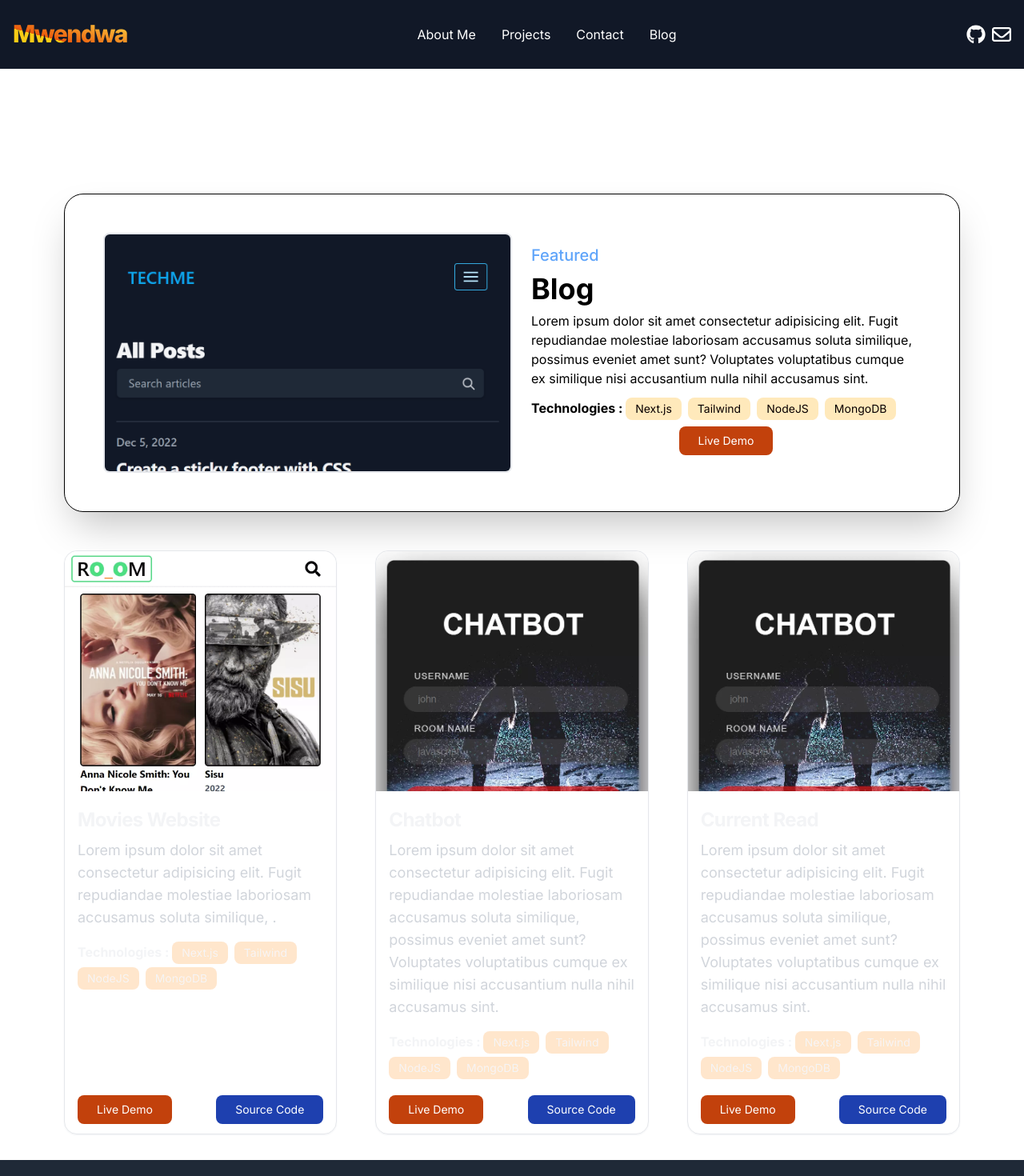
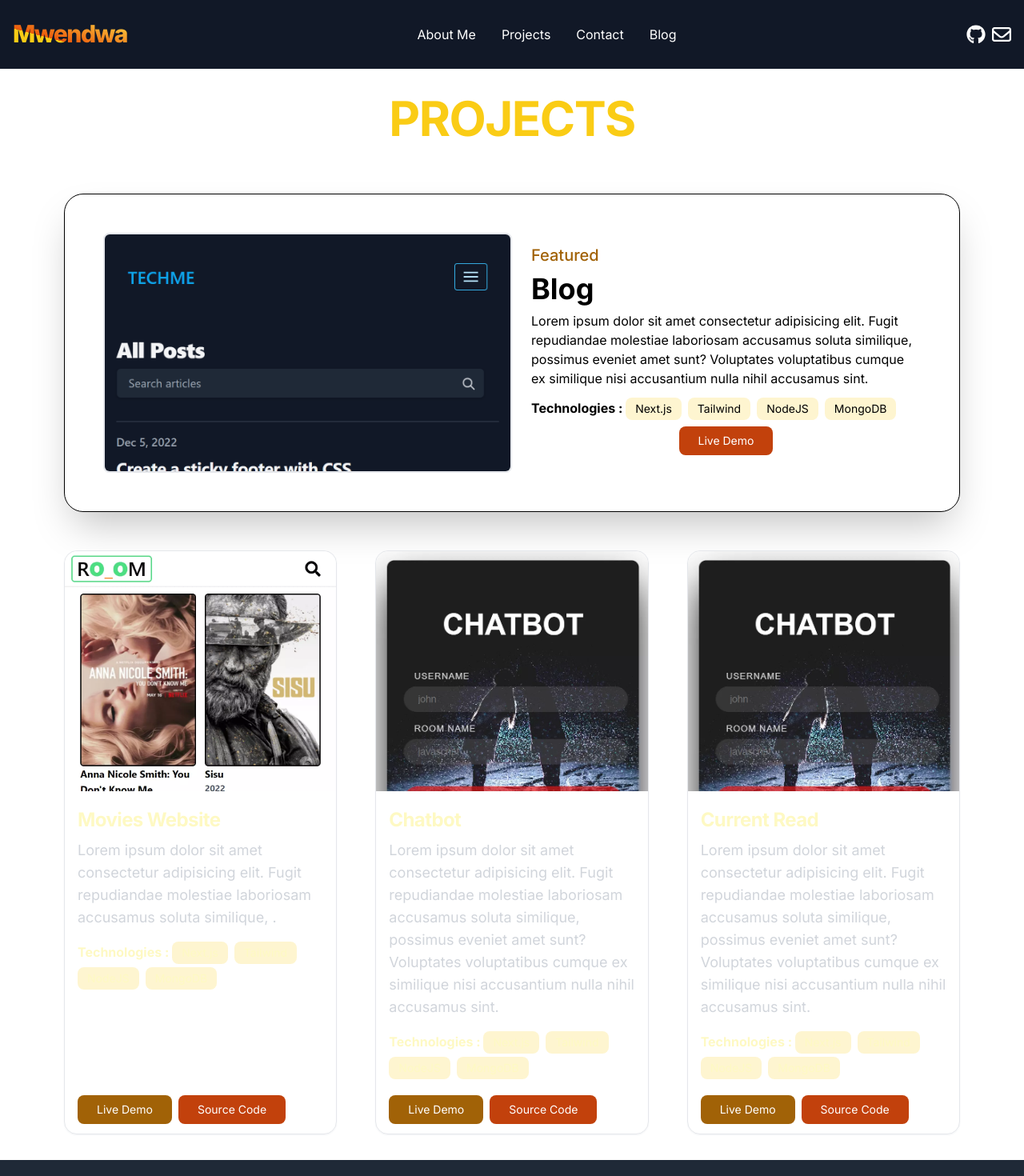
Before and after one commit to JohnMwendwa/portfolio_v2, a Next.js app: page /projects in a window 1280 px wide. Shown: the top 1470 px of the page at 80% size. Built offline with nearby package versions, Linux system fonts and the light colour scheme.

Commit message:
animate project cards

```diff
--- a/src/components/sections/Projects.tsx
+++ b/src/components/sections/Projects.tsx
@@ -58,11 +58,15 @@ const ProectDetails = [
 const Projects = () => {
   return (
     <div className="my-8 px-6 sm:px-16 w-full">
-      <h1 className="font-bold text-white text-4xl sm:text-6xl mb-16 w-full text-center uppercase tracking-tight">
+      <h1 className="font-bold text-yellow-400 text-4xl sm:text-6xl mb-16 w-full text-center uppercase tracking-tight">
         Projects
       </h1>
+
       <div className="grid grid-cols-12 gap-y-8 md:gap-12 px-4">
-        <div
+        <motion.div
+          initial={{ opacity: 0, x: -50 }}
+          animate={{ opacity: 1, x: 0 }}
+          transition={{ duration: 1.5 }}
           className="col-span-12 w-full flex flex-col md:flex-row
          items-center justify-between rounded-3xl border border-black shadow-2xl p-4 sm:p-12 bg-white"
         >
@@ -77,7 +81,9 @@ const Projects = () => {
             />
           </div>
           <div className="md:w-1/2 flex flex-col justify-between items-start pl-6 mt-2 md:mt-0">
-            <span className="text-blue-400 font-medium text-xl">Featured</span>
+            <span className="text-yellow-700 font-medium text-xl">
+              Featured
+            </span>
             <h2 className="py-2 font-bold text-4xl">
               {ProectDetails[0].title}
             </h2>
@@ -87,7 +93,7 @@ const Projects = () => {
               {ProectDetails[0].technologies.map((tech, idx) => (
                 <span
                   key={idx}
-                  className="inline-flex flex-wrap px-3 py-1 mt-1 mr-2 rounded-lg bg-orange-200/50 text-sm saturate-200"
+                  className="inline-flex flex-wrap px-3 py-1 mt-1 mr-2 rounded-lg bg-yellow-400/20 text-sm"
                 >
                   {tech}
                 </span>
@@ -97,16 +103,19 @@ const Projects = () => {
               <Link
                 href={ProectDetails[0].demo}
                 target="_blank"
-                className="bg-orange-700 text-white px-6 py-2 text-sm rounded-lg"
+                className="bg-orange-700 hover:bg-orange-600 text-white px-6 py-2 text-sm rounded-lg"
               >
                 Live Demo
               </Link>
             </div>
           </div>
-        </div>
+        </motion.div>
 
         {ProectDetails.slice(1, 4).map((project, idx) => (
-          <div
+          <motion.div
+            initial={{ opacity: 0, y: 50 }}
+            whileInView={{ opacity: 1, y: 0 }}
+            transition={{ duration: 0.5, delay: 0.7 * idx }}
             key={idx}
             className="col-span-12 md:col-span-6 xl:col-span-4 flex flex-col border border-gray-200 rounded-2xl shadow-sm shadow-gray-100"
           >
@@ -124,7 +133,7 @@ const Projects = () => {
               />
             </motion.div>
 
-            <div className="mt-3 px-4 py-2 text-gray-100 flex-1">
+            <div className="mt-3 px-4 py-2 text-yellow-100 flex-1">
               <h3 className="mb-2 text-2xl font-bold tracking-tight">
                 {project.title}
               </h3>
@@ -137,18 +146,18 @@ const Projects = () => {
                 {project.technologies.map((tech, idx) => (
                   <span
                     key={idx}
-                    className="inline-flex flex-wrap px-3 py-1 mt-1 mr-2 rounded-lg bg-orange-400/20 text-sm saturate-200"
+                    className="inline-flex flex-wrap px-3 py-1 mt-1 mr-2 rounded-lg bg-yellow-400/20 text-sm"
                   >
                     {tech}
                   </span>
                 ))}
               </p>
             </div>
-            <div className="flex justify-between items-center mb-3 px-4 space-x-2">
+            <div className="flex justify-start items-center mb-3 px-4 space-x-2">
               <Link
                 href={project.demo}
                 target="_blank"
-                className="bg-orange-700 text-white px-6 py-2 text-sm rounded-lg"
+                className="bg-yellow-700 hover:bg-yellow-600 text-white px-6 py-2 text-sm rounded-lg"
               >
                 Live Demo
               </Link>
@@ -156,13 +165,13 @@ const Projects = () => {
                 <Link
                   href={project.source}
                   target="_blank"
-                  className="bg-blue-800 text-white px-6 py-2 text-sm rounded-lg"
+                  className="bg-orange-700 hover:bg-orange-600 text-white px-6 py-2 text-sm rounded-lg"
                 >
                   Source Code
                 </Link>
               )}
             </div>
-          </div>
+          </motion.div>
         ))}
       </div>
     </div>
```
